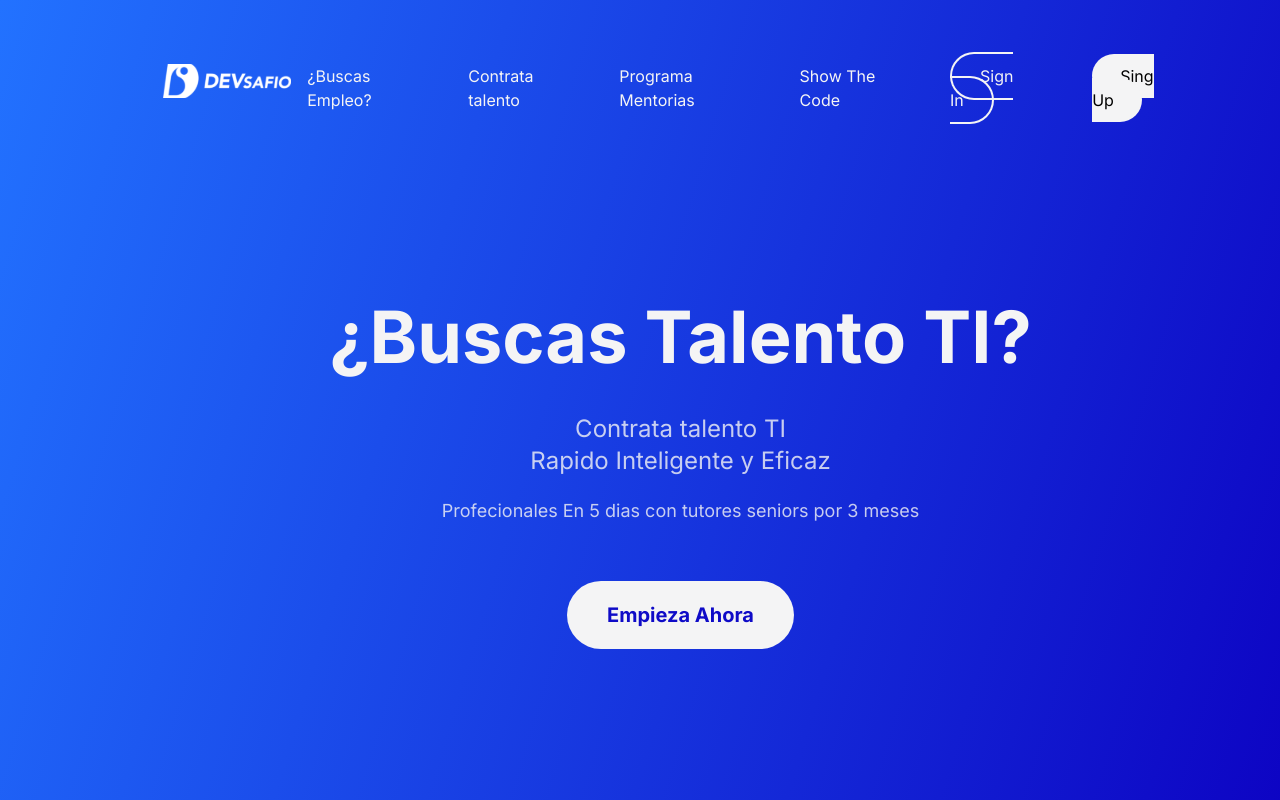
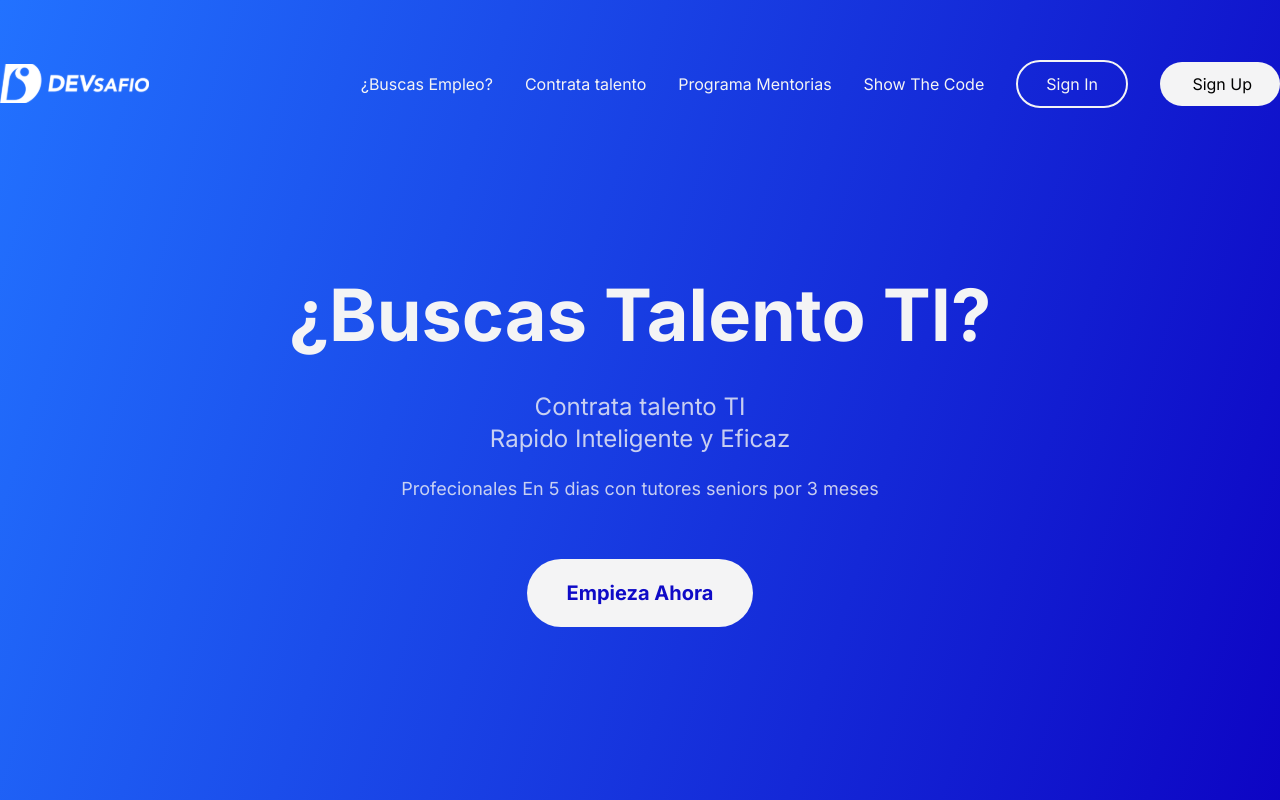
Before and after one commit to dlab-team/ctd4-frontend, a React (Create React App) app: page / in a window 1280 px wide. Shown: the top 800 px of the page. Built offline with nearby package versions, Linux system fonts and the light colour scheme; what tw-elements would draw is missing.

Commit message:
feature: navbar hero responsive

```diff
--- /dev/null
+++ b/src/components/Header.js
@@ -0,0 +1,23 @@
+import logo from '../assets/images/devSafio-logo.svg'
+
+
+export function Header() {
+
+  return (<>
+    <header className="flex items-center justify-center md:justify-between space-x-8">
+      <div className="logo w-37">
+        <img src={logo} alt="" />
+      </div>
+      <nav className="hidden lg:block space-x-8">
+        <a href="">¿Buscas Empleo?</a>
+        <a href="">Contrata talento</a>
+        <a href="">Programa Mentorias</a>
+        <a href="">Show The Code</a>
+        <a href="" className="border-solid border-zinc-100 border-2 py-3 px-7 radius rounded-full hidden xl:inline">Sign In</a>
+        <a href="" className="bg-zinc-100 text-black py-3 px-7 radius rounded-full hidden xl:inline" > Sign Up</a>
+
+      </nav>
+    </header>
+
+  </>)
+}
--- a/src/components/Landing1.js
+++ b/src/components/Landing1.js
@@ -1,5 +1,6 @@
 
 import logo from '../assets/images/devSafio-logo.svg'
+import { Header } from './Header'
 
 
 export function Landing1() {
@@ -7,44 +8,35 @@ export function Landing1() {
 
     <>
 
-      <div className="bg-hero-gradient flex justify-center" >
+      <div className="bg-hero-gradient flex justify-center w-full " >
 
         <div className="container">
           <div className="flex   w-full  text-zinc-100 ">
 
-            <div className="flex flex-col w-full mt-[64px] ml-[163px] mr-[82px]">
 
-              <header className="flex space-x-4  ">
-                <div className="logo w-37">
-                  <img src={logo} alt="" />
-                </div>
+            <div className="flex  flex-col w-full mt-[4rem] mx-auto " >
 
+              <Header />
 
-                <div className="navBar flex flex-row-reverse w-full">
-                  <nav className="navBar">
-                    <ul className="flex space-x-10">
-                      <li><a href="">¿Buscas Empleo?</a></li>
-                      <li><a href="">Contrata talento</a></li>
-                      <li><a href="">Programa Mentorias</a></li>
-                      <li><a href="">Show The Code</a></li>
-                      <li><a href="" className="border-solid border-zinc-100 border-2 py-3 px-7 radius rounded-full">Sign In</a></li>
-                      <li><a href="" className="bg-zinc-100 text-black py-3 px-7 radius rounded-full">Sing Up</a ></li>
-                    </ul>
-                  </nav>
-                </div>
-
-              </header>
-
-
-              <div className="hero mt-[189px] mb-[212px] flex flex-col justify-center w-full">
-                <h1 className="text-7xl font-bold">¿Buscas Talento TI?</h1>
+              <div className="hero mt-[6rem] lg:mt-[11rem] mb-[15rem] flex flex-col justify-center w-full">
+                <h1 className="text-4xl  sm:text-6xl md:text-7xl font-bold">¿Buscas Talento TI?</h1>
                 <p className=" font-medium opacity-80 text-2xl mx-auto mt-10">Contrata talento TI</p>
                 <p className=" font-medium opacity-80 text-2xl mx-auto"> Rapido Inteligente y Eficaz </p>
                 <p className=" font-medium opacity-80 text-lg mx-auto mt-5">Profecionales En 5 dias con tutores seniors por 3 meses</p>
                 <a className="mt-14 bg-zinc-100 text-[#0F0BC7] py-5 px-10 radius rounded-full text-xl font-bold " href="">Empieza Ahora</a>
 
 
+                <a href="" className="bg-zinc-100 text-black py-3 px-7 radius rounded-full mt-[4rem] lg:hidden" > Sign Up</a>
+                <a href="" className="border-solid border-zinc-100 border-2 py-3 px-7 radius rounded-full mt-[2rem] lg:hidden">Sign In</a>
+
+
+                <div className="hidden  lg:block mt-[4rem] xl:hidden">
+                  <a href="" className="bg-zinc-100 text-black py-3 px-7 radius rounded-full  xl:hidden mt-[10rem] mr-10" > Sign Up</a>
+                  <a href="" className="border-solid border-zinc-100 border-2 py-3 px-7 radius rounded-full mt-[2rem] ">Sign In</a>
+                </div>
+
               </div>
+
 
             </div>
 
--- a/src/layout/DefaultLayout.js
+++ b/src/layout/DefaultLayout.js
@@ -5,8 +5,8 @@ import { LandingPage } from '../views/LandingPage';
 const DefaultLayout = () => {
   return (
     <>
-      {/* <Outlet /> */}
-      <LandingPage />
+      <Outlet />
+      {/* <LandingPage /> */}
     </>
   );
 };
--- a/src/views/Index/IndexPage.js
+++ b/src/views/Index/IndexPage.js
@@ -1,10 +1,13 @@
 import React from "react";
 import "animate.css";
 import hero from '../../assets/images/referencia.png'
+import { LandingPage } from "../LandingPage";
 
 const IndexPage = () => {
   return (
-    <></>
+    <>
+      <LandingPage />
+    </>
   );
 };
 
--- a/src/views/LandingPage.js
+++ b/src/views/LandingPage.js
@@ -11,7 +11,7 @@ export function LandingPage() {
       </div>
       <Landing1 />
       <LandingPage2 />
-      <Landing3 />
+      {/* <Landing3 /> */}
 
     </>
   )
```
